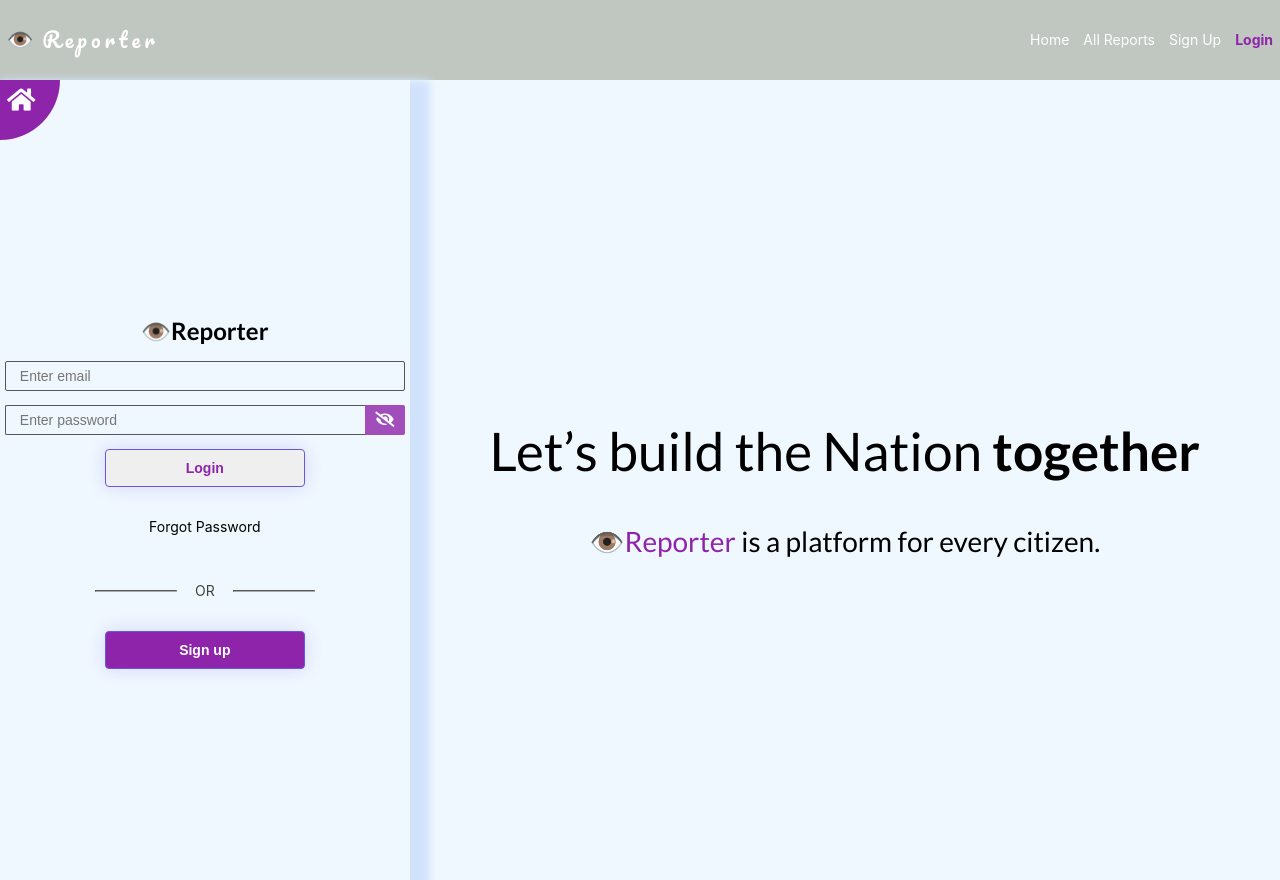
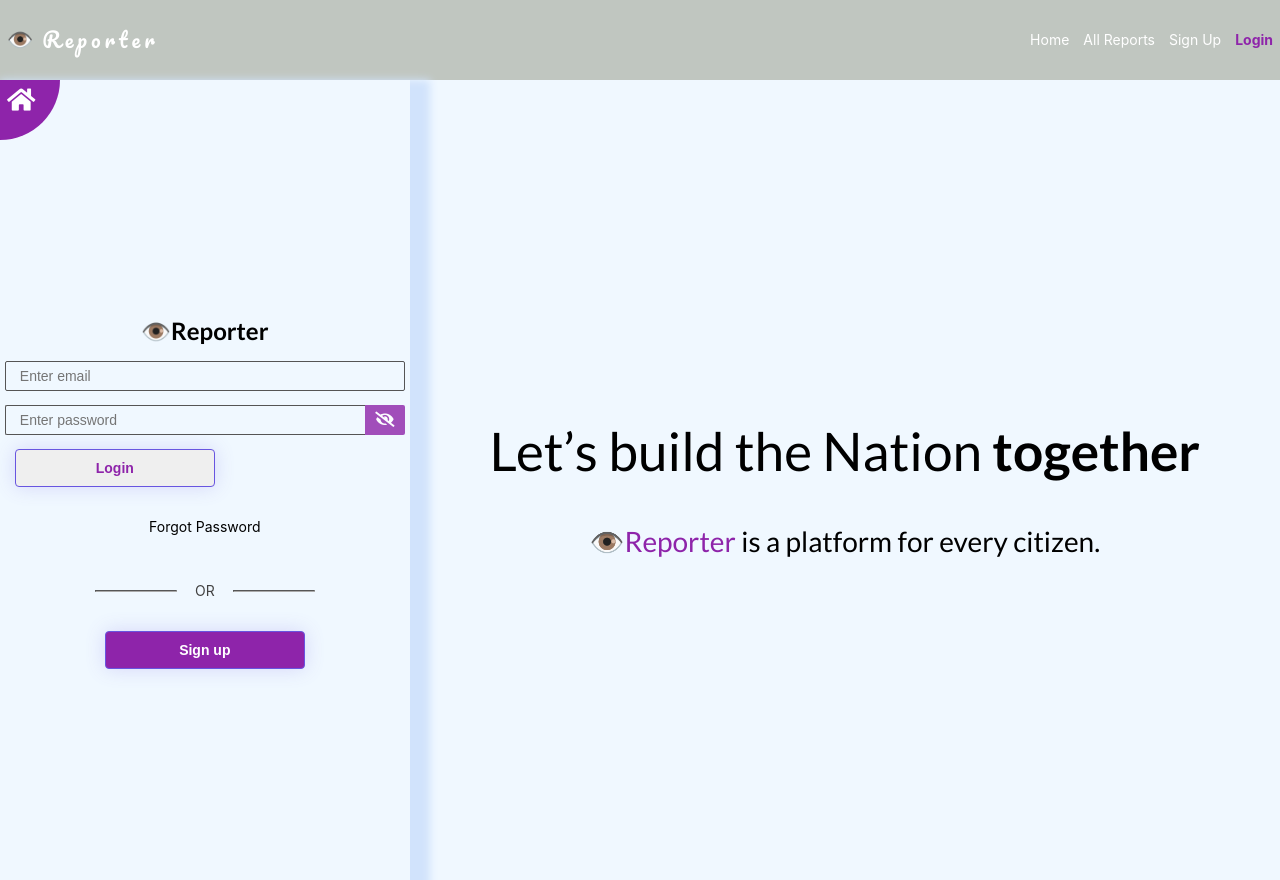
Before and after one commit to Thairu-dev/IReporter, a React (Create React App) app: page /login in a window 1280 px wide. Built offline with nearby package versions, Linux system fonts and the light colour scheme.

Commit message:
updated UI

```diff
--- a/src/index.css
+++ b/src/index.css
@@ -186,6 +186,8 @@ button {
   /* background-color: rgba(255, 255, 255, 1); */
   border: 1px solid rgba(104, 85, 224, 1);
   align-items: center;
+  display: flex;
+  justify-content: center;
 }
 
 button:hover {
@@ -327,7 +329,7 @@ label{
   align-items: baseline;
 }
 .ui.card{
-  background-color: ;
+  background-color:white ;
 }
 /* .report-btn {
   position: absolute;
```
Also changed, not shown: package.json (line endings or trailing spaces).
